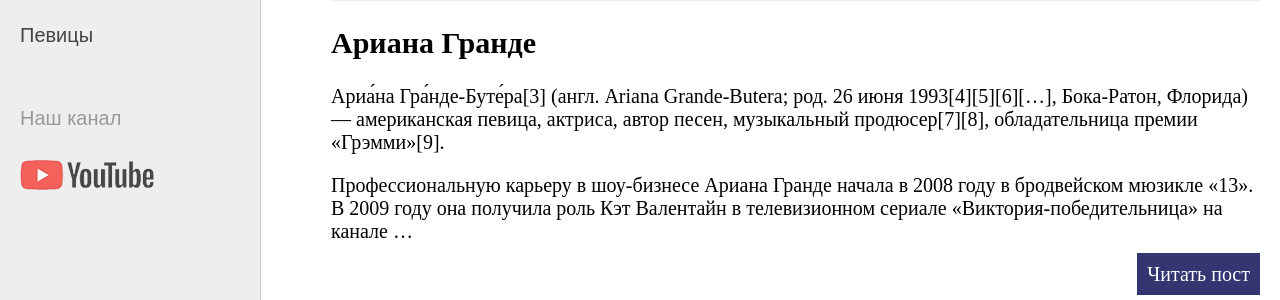
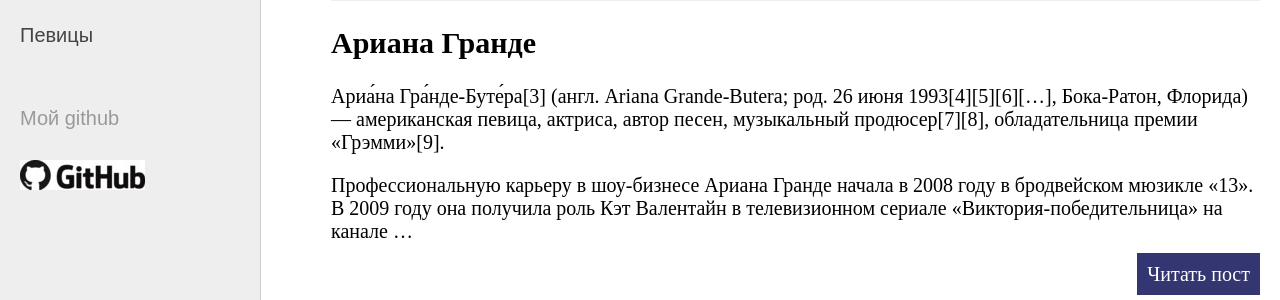
Before and after one commit to GerasiMandMumu/Django_project, a Django app: page / in a window 1280 px wide. Shown: the part 192-492 px from the top of the page. Run offline with Django 4.2, Linux system fonts and the light colour scheme; data comes from the database, SQL or seed files in the repository.

Commit message:
Правки

```diff
--- a/app1/forms.py
+++ b/app1/forms.py
@@ -3,6 +3,7 @@ from django.core.exceptions import ValidationError
 
 from .models import *
 
+# Форма добавления статьи
 class AddPostForm(forms.ModelForm):
     def __init__(self, *args, **kwargs):
         super().__init__(*args, **kwargs)
--- a/app1/models.py
+++ b/app1/models.py
@@ -23,6 +23,7 @@ class Women(models.Model):
         verbose_name_plural = 'Известные конфетки'
         ordering = ['time_create', 'title']
 
+
 class Category(models.Model):
     name = models.CharField(max_length=100, db_index=True, verbose_name='Категория')
     slug = models.SlugField(max_length=255, unique=True, db_index=True, verbose_name="URL")
--- a/app1/static/app1/css/styles.css
+++ b/app1/static/app1/css/styles.css
@@ -195,12 +195,12 @@ div.button {
 .left-chapters ul li.share a.share-yt {
 	width: 100%;
 	height: 30px;
-	background: url('../images/share_yt.png') no-repeat 0 0
+	background: url('../images/github.jpg') no-repeat 0 0
 }
 .left-chapters ul li.share a.share-yt:hover {
 	width: 100%;
 	height: 30px;
-	background: url('../images/share_yt.png') no-repeat 0 -30px
+	background: url('../images/github.jpg') no-repeat 0 -30px
 }
 
 .content {
--- a/app1/templates/app1/base.html
+++ b/app1/templates/app1/base.html
@@ -41,7 +41,7 @@
                     {% endif %}
                     {% show_categories 'name' cat_selected %}
                     <li class="share">
-                    <p>Наш канал</p>
+                    <p>Мой github</p>
                     <a class="share-yt" href="https://github.com/GerasiMandMumu?tab=overview&from=2022-05-01&to=2022-05-17" target="_blank" rel="nofollow"></a>
                     </li>
                 </ul>
--- a/app1/views.py
+++ b/app1/views.py
@@ -25,12 +25,11 @@ def index(request):
 def about(request):
     return render(request, 'app1/about.html', {"title": "О сайте", 'menu': menu})
 
-
+# Добавление статьи
 def addpage(request):
     if request.method == 'POST':
         form = AddPostForm(request.POST, request.FILES)
         if form.is_valid():
-            #print(form.cleaned_data)
             form.save()
             return redirect('home')
     else:
@@ -46,6 +45,7 @@ def login(request):
     return HttpResponse('Авторизация')
 
 
+# Вывод статьи
 def show_post(request, post_slug):
     post = get_object_or_404(Women, slug=post_slug)
 
@@ -62,6 +62,7 @@ def show_post(request, post_slug):
 def pageNotFound(request, exception):
     return HttpResponseNotFound('<h1>Страница не найдена</h1>')
 
+#
 def show_category(request, cat_id):
     posts = Women.objects.filter(cat_id=cat_id)
 
```
Also changed, not shown: app1/static/app1/images/github.jpg (added), app1/static/app1/images/share_yt.png (deleted).
